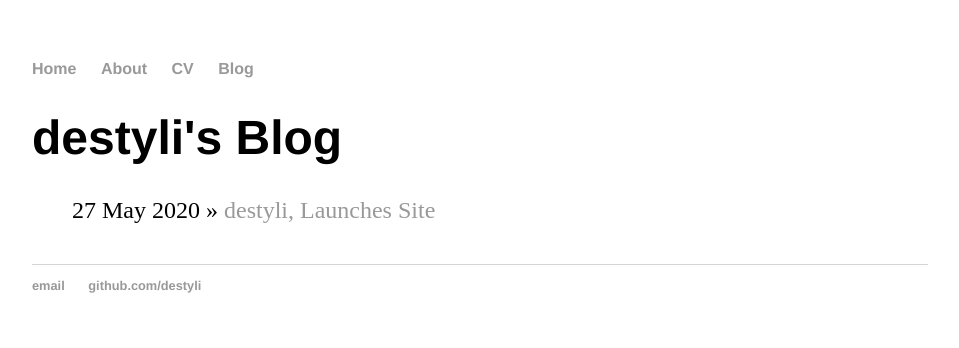
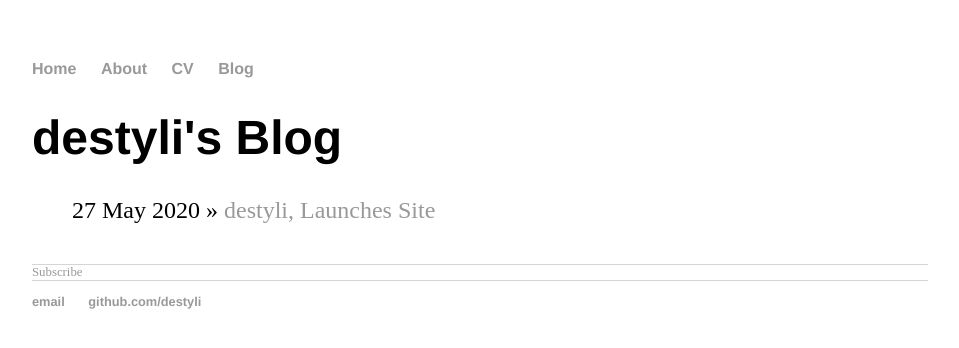
Before and after one commit to destyli/destyli.github.io, a Jekyll site: the page built from blog/index.html, in a window 1280 px wide. Shown: the top 348 px of the page, without its empty margins (160-1119 px from the left). Built offline with Jekyll 4.4.1, drawn with Linux system fonts in a browser that asks for light colours; Markdown is read by kramdown in place of the engine named in the settings.

Commit message:
Update index.html

```diff
--- a/blog/index.html
+++ b/blog/index.html
@@ -9,3 +9,6 @@ title: destyli's Blog
 	    <li><span>{{ post.date | date_to_string }}</span> » <a href="{{ post.url }}" title="{{ post.title }}">{{ post.title }}</a></li>
 	  {% endfor %}
 	</ul>
+	<footer>
+		<a href=https://destyli.github.io/blog/atom.xml>Subscribe</a>
+	</footer>
```
